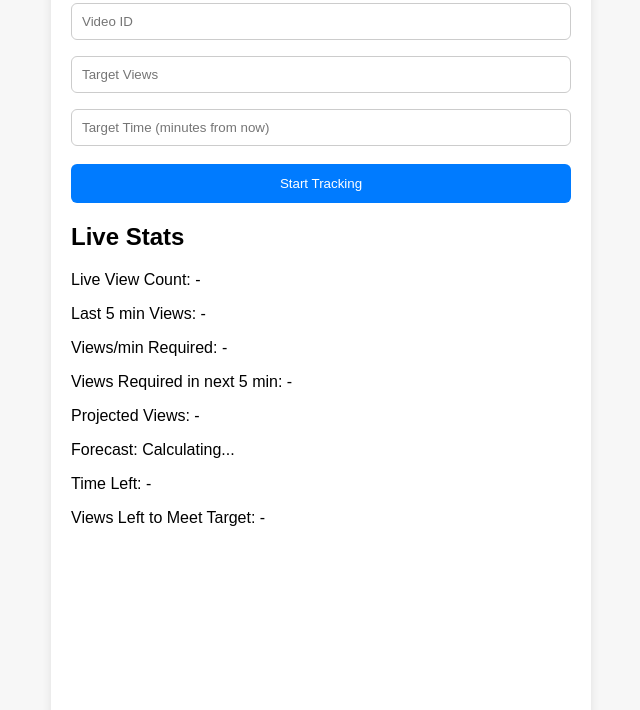
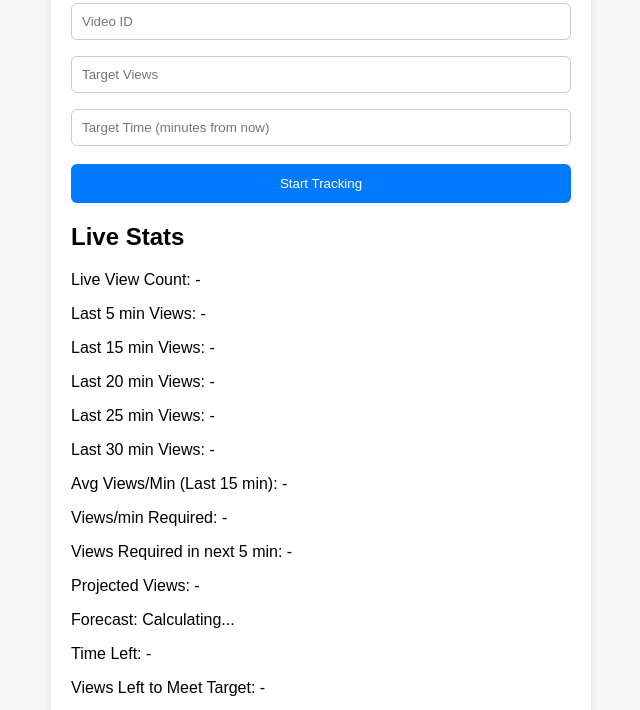
Before and after one commit to saurabbhsinha21/youtube-live-view-tracker, a plain HTML site: page index.html in a window 1280 px wide. Shown: the part 105-815 px from the top of the page, without its empty margins (319-959 px from the left). Drawn offline with nearby package versions, Linux system fonts and the light colour scheme.

Commit message:
index.html

```diff
--- a/index.html
+++ b/index.html
@@ -19,6 +19,11 @@
       <h2>Live Stats</h2>
       <p>Live View Count: <span id="liveViews">-</span></p>
       <p>Last 5 min Views: <span id="last5Min">-</span></p>
+      <p>Last 15 min Views: <span id="last15Min">-</span></p>
+      <p>Last 20 min Views: <span id="last20Min">-</span></p>
+      <p>Last 25 min Views: <span id="last25Min">-</span></p>
+      <p>Last 30 min Views: <span id="last30Min">-</span></p>
+      <p>Avg Views/Min (Last 15 min): <span id="avg15Min">-</span></p>
       <p>Views/min Required: <span id="requiredRate">-</span></p>
       <p>Views Required in next 5 min: <span id="requiredNext5">-</span></p>
       <p>Projected Views: <span id="projectedViews">-</span></p>
```
